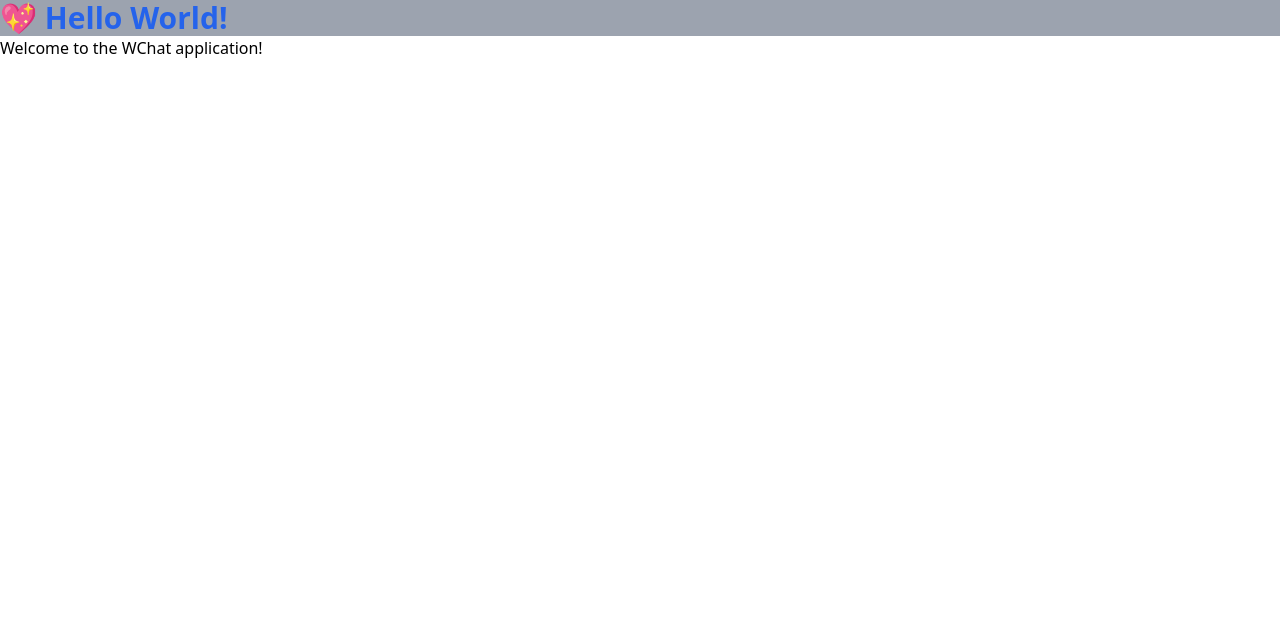
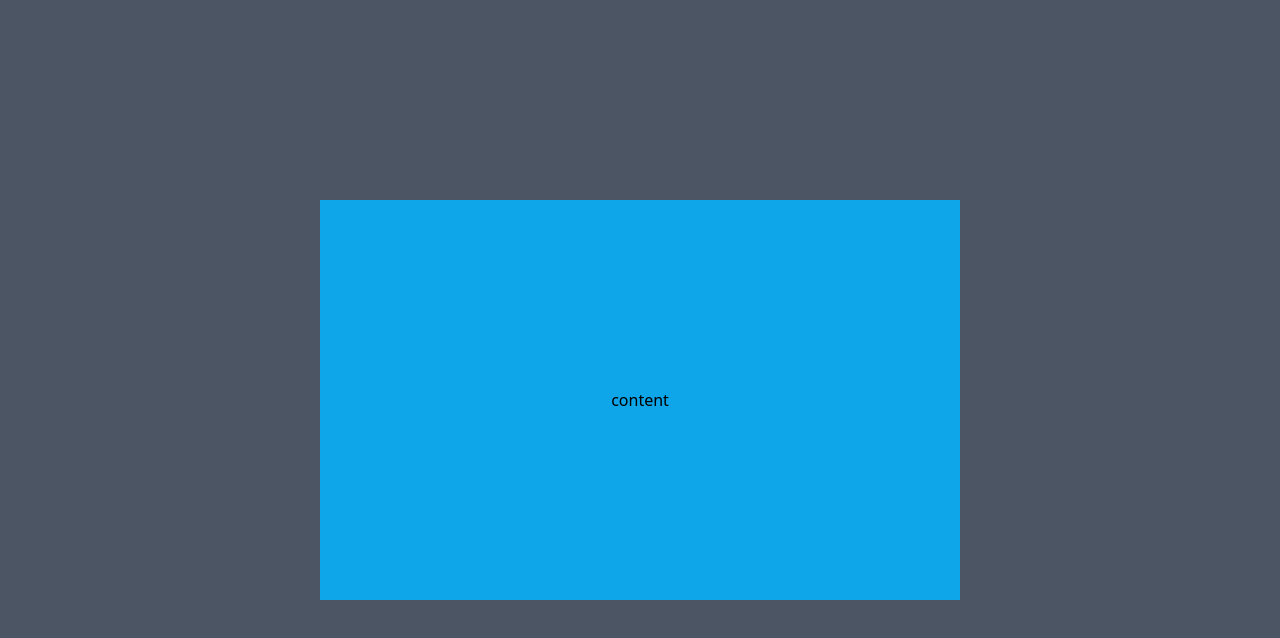
Before and after one commit to ReactflutterMQ/vchat, a Vue app: page / in a window 1280 px wide. Shown: the top 638 px of the page. Built offline with nearby package versions, Linux system fonts and the light colour scheme.

Commit message:
tailwindcss的简单应用

```diff
--- a/src/App.vue
+++ b/src/App.vue
@@ -1,6 +1,16 @@
 <template>
-    <h1 class="text-3xl font-bold bg-gray-400 text-blue-600">💖 Hello World!</h1>
-    <p>Welcome to the WChat application!</p>
+    <!-- <h1 class="text-3xl font-bold bg-gray-400 text-blue-600">💖 Hello World!</h1>
+    <p>Welcome to the WChat application!</p> -->
+    <!-- <div class=" flex items-center justify-between h-screen">
+        <div class="bg-gray-300 text-gray-700 w-[10rem] h-full hover:bg-yellow-300">sidebar</div>
+        <div class="bg-green-300 text-blue-700 h-full flex-1">
+            content
+            <input type="text" placeholder="Search for anything" class=" placeholder:text-blue-300" />
+        </div>
+    </div> -->
+    <div class="h-screen w-full flex items-center justify-center bg-gray-600">
+        <div class="w-1/2 h-1/2 bg-sky-500 flex items-center justify-center">content</div>
+    </div>
 </template>
 
 <script setup>
```
